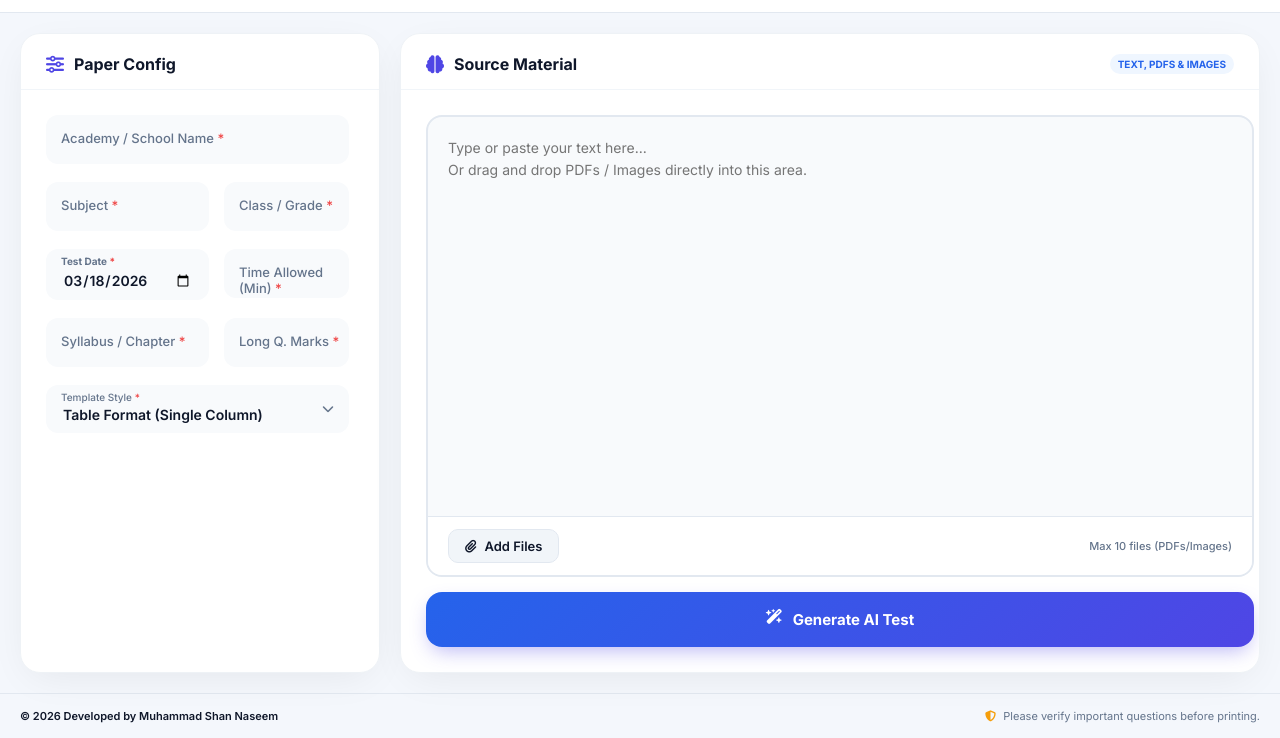
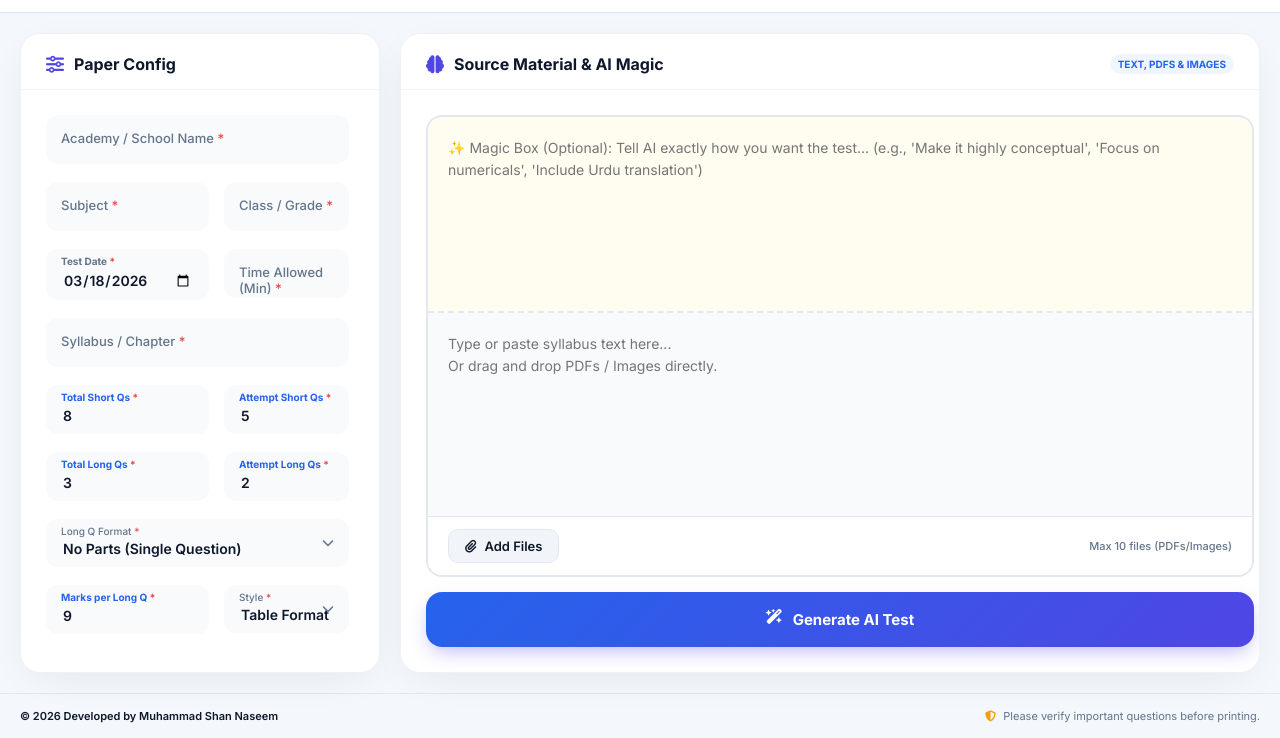
Before and after one commit to Shannaseem/AI-Test-Generator, a plain HTML site: page frontend/index.html in a window 1280 px wide. Shown: the part 62-800 px from the top of the page. Drawn offline with Linux system fonts and the light colour scheme.

Commit message:
Phase 1 Complete: Added Magic Box, Choices and Parts logic

```diff
--- a/frontend/index.html
+++ b/frontend/index.html
@@ -63,24 +63,20 @@
                     >Academy / School Name <span class="req">*</span></label
                   >
                 </div>
-
                 <div class="input-group">
                   <input type="text" id="subject" required placeholder=" " />
                   <label>Subject <span class="req">*</span></label>
                 </div>
-
                 <div class="input-group">
                   <input type="text" id="className" required placeholder=" " />
                   <label>Class / Grade <span class="req">*</span></label>
                 </div>
-
                 <div class="input-group">
                   <input type="date" id="testDate" required />
                   <label class="active-label"
                     >Test Date <span class="req">*</span></label
                   >
                 </div>
-
                 <div class="input-group">
                   <input
                     type="number"
@@ -93,29 +89,89 @@
                   />
                   <label>Time Allowed (Min) <span class="req">*</span></label>
                 </div>
-
-                <div class="input-group">
+                <div class="input-group full">
                   <input type="text" id="syllabus" required placeholder=" " />
                   <label>Syllabus / Chapter <span class="req">*</span></label>
                 </div>
 
                 <div class="input-group">
-                  <input type="text" id="longMarks" required placeholder=" " />
-                  <label>Long Q. Marks <span class="req">*</span></label>
+                  <input
+                    type="number"
+                    id="shortTotal"
+                    min="1"
+                    required
+                    placeholder=" "
+                    value="8"
+                  />
+                  <label>Total Short Qs <span class="req">*</span></label>
+                </div>
+                <div class="input-group">
+                  <input
+                    type="number"
+                    id="shortAttempt"
+                    min="1"
+                    required
+                    placeholder=" "
+                    value="5"
+                  />
+                  <label>Attempt Short Qs <span class="req">*</span></label>
+                </div>
+
+                <div class="input-group">
+                  <input
+                    type="number"
+                    id="longTotal"
+                    min="1"
+                    required
+                    placeholder=" "
+                    value="3"
+                  />
+                  <label>Total Long Qs <span class="req">*</span></label>
+                </div>
+                <div class="input-group">
+                  <input
+                    type="number"
+                    id="longAttempt"
+                    min="1"
+                    required
+                    placeholder=" "
+                    value="2"
+                  />
+                  <label>Attempt Long Qs <span class="req">*</span></label>
                 </div>
 
                 <div class="input-group full">
                   <div class="select-wrapper">
-                    <select id="templateStyle" required>
-                      <option value="table">
-                        Table Format (Single Column)
-                      </option>
-                      <option value="column">
-                        Professional Format (Two Columns)
-                      </option>
+                    <select id="longParts" required>
+                      <option value="no">No Parts (Single Question)</option>
+                      <option value="yes">Yes (Divide into Part A & B)</option>
                     </select>
                     <label class="active-label"
-                      >Template Style <span class="req">*</span></label
+                      >Long Q Format <span class="req">*</span></label
+                    >
+                    <i class="fa-solid fa-chevron-down select-icon"></i>
+                  </div>
+                </div>
+
+                <div class="input-group">
+                  <input
+                    type="text"
+                    id="longMarks"
+                    required
+                    placeholder=" "
+                    value="9"
+                  />
+                  <label>Marks per Long Q <span class="req">*</span></label>
+                </div>
+
+                <div class="input-group">
+                  <div class="select-wrapper">
+                    <select id="templateStyle" required>
+                      <option value="table">Table Format</option>
+                      <option value="column">Two Columns</option>
+                    </select>
+                    <label class="active-label"
+                      >Style <span class="req">*</span></label
                     >
                     <i class="fa-solid fa-chevron-down select-icon"></i>
                   </div>
@@ -128,7 +184,7 @@
             <div class="panel-header">
               <div class="header-title">
                 <i class="fa-solid fa-brain header-icon"></i>
-                <h2>Source Material</h2>
+                <h2>Source Material & AI Magic</h2>
               </div>
               <span class="badge">Text, PDFs & Images</span>
             </div>
@@ -136,9 +192,20 @@
             <div class="panel-body smart-input-container">
               <div class="smart-input-box" id="dropZone">
                 <textarea
+                  id="magicPrompt"
+                  class="custom-scrollbar"
+                  placeholder="✨ Magic Box (Optional): Tell AI exactly how you want the test... (e.g., 'Make it highly conceptual', 'Focus on numericals', 'Include Urdu translation')"
+                  style="
+                    border-bottom: 2px dashed var(--border-light);
+                    padding-bottom: 10px;
+                    background: #fffcf0;
+                  "
+                ></textarea>
+
+                <textarea
                   id="bookText"
                   class="custom-scrollbar"
-                  placeholder="Type or paste your text here...&#10;Or drag and drop PDFs / Images directly into this area."
+                  placeholder="Type or paste syllabus text here...&#10;Or drag and drop PDFs / Images directly."
                 ></textarea>
 
                 <div
--- a/frontend/script.js
+++ b/frontend/script.js
@@ -279,6 +279,10 @@ async function processTestGeneration(formData, isAutoRetry = false) {
 // ==========================================
 // FORM SUBMIT LISTENER
 // ==========================================
+
+// ==========================================
+// FORM SUBMIT LISTENER
+// ==========================================
 document.getElementById("testForm").addEventListener("submit", function (e) {
   e.preventDefault();
 
@@ -295,6 +299,7 @@ document.getElementById("testForm").addEventListener("submit", function (e) {
   }
 
   const formData = new FormData();
+  // Purana Data
   formData.append("academy_name", document.getElementById("academyName").value);
   formData.append("subject", document.getElementById("subject").value);
   formData.append("class_name", document.getElementById("className").value);
@@ -311,6 +316,20 @@ document.getElementById("testForm").addEventListener("submit", function (e) {
   );
   formData.append("text", textVal);
 
+  // 🚀 NAYA DATA: Short, Long aur Magic Box
+  formData.append("short_total", document.getElementById("shortTotal").value);
+  formData.append(
+    "short_attempt",
+    document.getElementById("shortAttempt").value,
+  );
+  formData.append("long_total", document.getElementById("longTotal").value);
+  formData.append("long_attempt", document.getElementById("longAttempt").value);
+  formData.append("long_parts", document.getElementById("longParts").value);
+  formData.append(
+    "magic_prompt",
+    document.getElementById("magicPrompt").value.trim(),
+  );
+
   selectedFiles.forEach((file) => {
     formData.append("files", file);
   });
```
Also changed, not shown: 3 other files.
